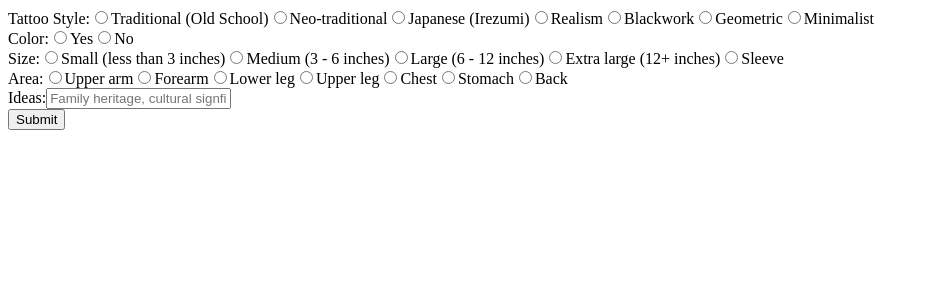
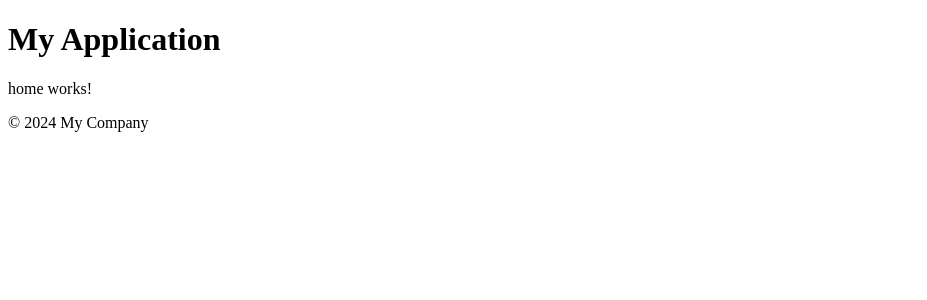
Before and after one commit to rohandrummond/tattgpt, an Angular app in the folder client/angular/: page / in a window 1280 px wide. Shown: the top 300 px of the page, without its empty margins (0-927 px from the left). Built offline with nearby package versions, Linux system fonts and the light colour scheme.

Commit message:
set up angular routing and processing of api data

```diff
--- a/client/angular/src/app/app.component.html
+++ b/client/angular/src/app/app.component.html
@@ -1 +1,7 @@
-<app-idea-form></app-idea-form>
+<header>
+    <h1>My Application</h1>
+</header>
+<router-outlet></router-outlet>
+<footer>
+    <p>© 2024 My Company</p>
+</footer>
--- a/client/angular/src/app/app.routes.ts
+++ b/client/angular/src/app/app.routes.ts
@@ -1,3 +1,10 @@
 import { Routes } from '@angular/router';
+import { HomeComponent } from './home/home.component';
+import { IdeaFormComponent } from './idea-form/idea-form.component';
+import { ResultsComponent } from './results/results.component';
 
-export const routes: Routes = [];
+export const routes: Routes = [
+    { path: '', component: HomeComponent},
+    { path: 'form', component: IdeaFormComponent},
+    { path: 'results', component: ResultsComponent}
+];
--- /dev/null
+++ b/client/angular/src/app/home/home.component.html
@@ -0,0 +1 @@
+<p>home works!</p>
--- a/client/angular/src/app/idea-form/idea-form.component.ts
+++ b/client/angular/src/app/idea-form/idea-form.component.ts
@@ -2,7 +2,17 @@ import { Component } from '@angular/core';
 import { HttpClient } from '@angular/common/http';
 import { CommonModule } from '@angular/common';
 import { FormGroup, FormControl, ReactiveFormsModule, Validators } from '@angular/forms';
+import { Router } from '@angular/router';
 import { LoaderComponent } from '../loader/loader.component';
+
+interface Idea {
+  idea: string;
+  description: string;
+}
+
+interface Ideas {
+  tattooIdeas: Idea[];
+}
 
 @Component({
   selector: 'app-idea-form',
@@ -17,7 +27,7 @@ import { LoaderComponent } from '../loader/loader.component';
 
 export class IdeaFormComponent {
 
-  constructor(private http : HttpClient) {};
+  constructor(private http : HttpClient, private router : Router) {};
 
   ideaForm = new FormGroup({
     style: new FormControl<String | null>(null, Validators.required),
@@ -27,7 +37,7 @@ export class IdeaFormComponent {
     theme: new FormControl<String | null>(null)
   });
 
-  serverResponse: JSON | null = null;
+  serverResponse: Idea[] | null = null;
   isLoading: boolean = false;
 
   onSubmit(event: Event) {
@@ -38,11 +48,11 @@ export class IdeaFormComponent {
       console.log('Form Submitted');
       console.log(this.ideaForm.value);
       const apiUrl: string = 'https://localhost:7072';
-      this.http.post<JSON>(apiUrl, this.ideaForm.value).subscribe({
+      this.http.post<Ideas>(apiUrl, this.ideaForm.value).subscribe({
         next: (response) => {
           this.isLoading = false;
-          this.serverResponse = response;
-          console.log(this.serverResponse);
+          this.serverResponse = response.tattooIdeas;
+          this.router.navigate(['/results'], { state: { data: this.serverResponse } });
         },
         error: (e) => {
           console.error('Error fetching data: ', e)
--- /dev/null
+++ b/client/angular/src/app/results/results.component.html
@@ -0,0 +1,5 @@
+<p>results works!</p>
+<div *ngFor="let concept of data">
+    <p>{{ concept.idea }}</p>
+    <p>{{ concept.description }}</p>
+</div>
--- /dev/null
+++ b/client/angular/src/app/results/results.component.ts
@@ -0,0 +1,24 @@
+import { Component } from '@angular/core';
+import { Router } from '@angular/router';
+import { CommonModule } from '@angular/common';
+
+interface Idea {
+  idea: string;
+  description: string;
+}
+
+@Component({
+  selector: 'app-results',
+  imports: [CommonModule],
+  templateUrl: './results.component.html',
+  styleUrl: './results.component.css'
+})
+
+export class ResultsComponent {
+  data: Idea[] | null = null;
+  constructor(private router: Router) {
+    const navigation = this.router.getCurrentNavigation();
+    this.data = navigation?.extras?.state?.['data'];
+    console.log(this.data);
+  };
+}
```
Also changed, not shown: client/angular/src/app/home/home.component.ts (added, +11 -0 lines), client/angular/src/app/home/home.component.css (added), client/angular/src/app/results/results.component.css (added), 11 other files (tests, documents, lock files or other folders).
